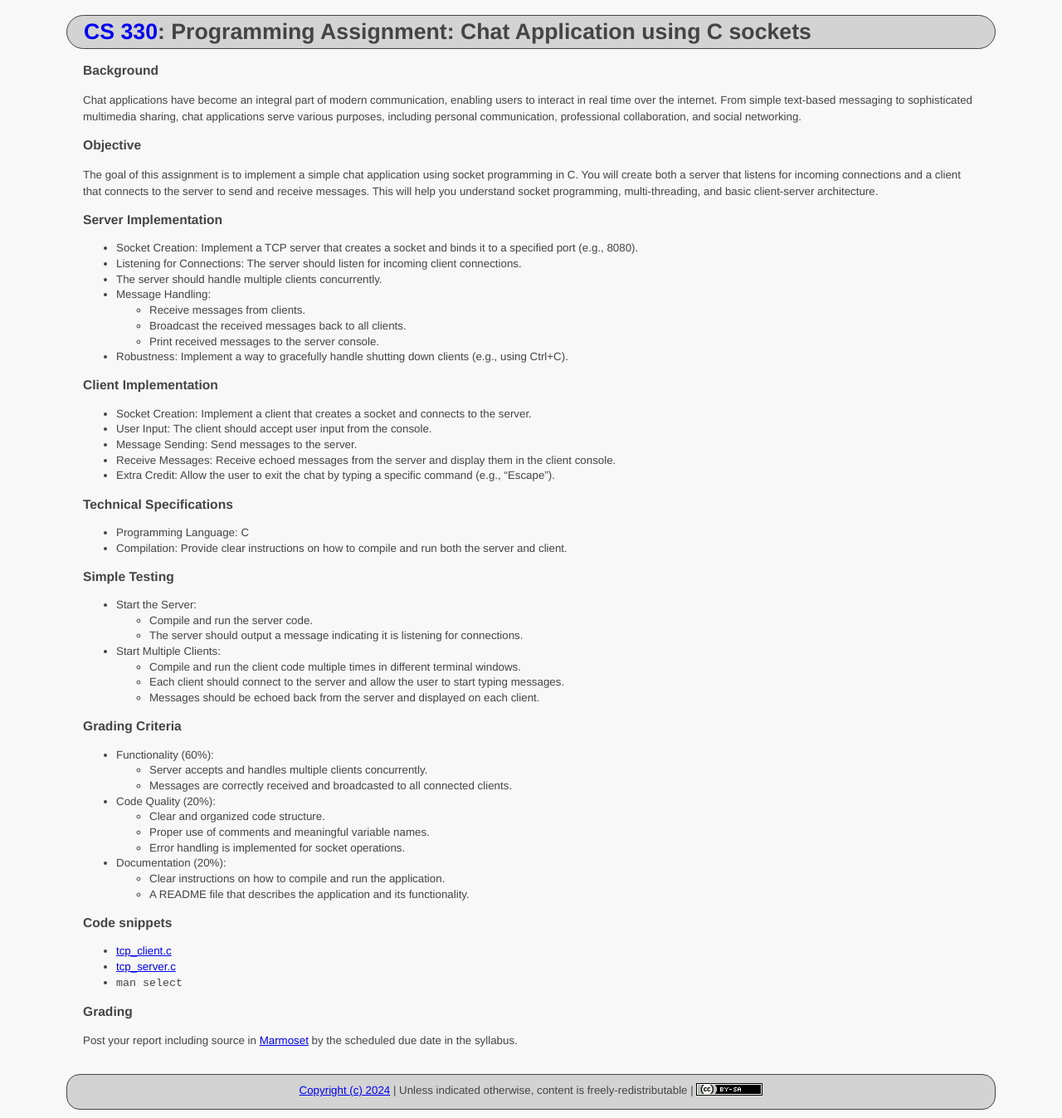
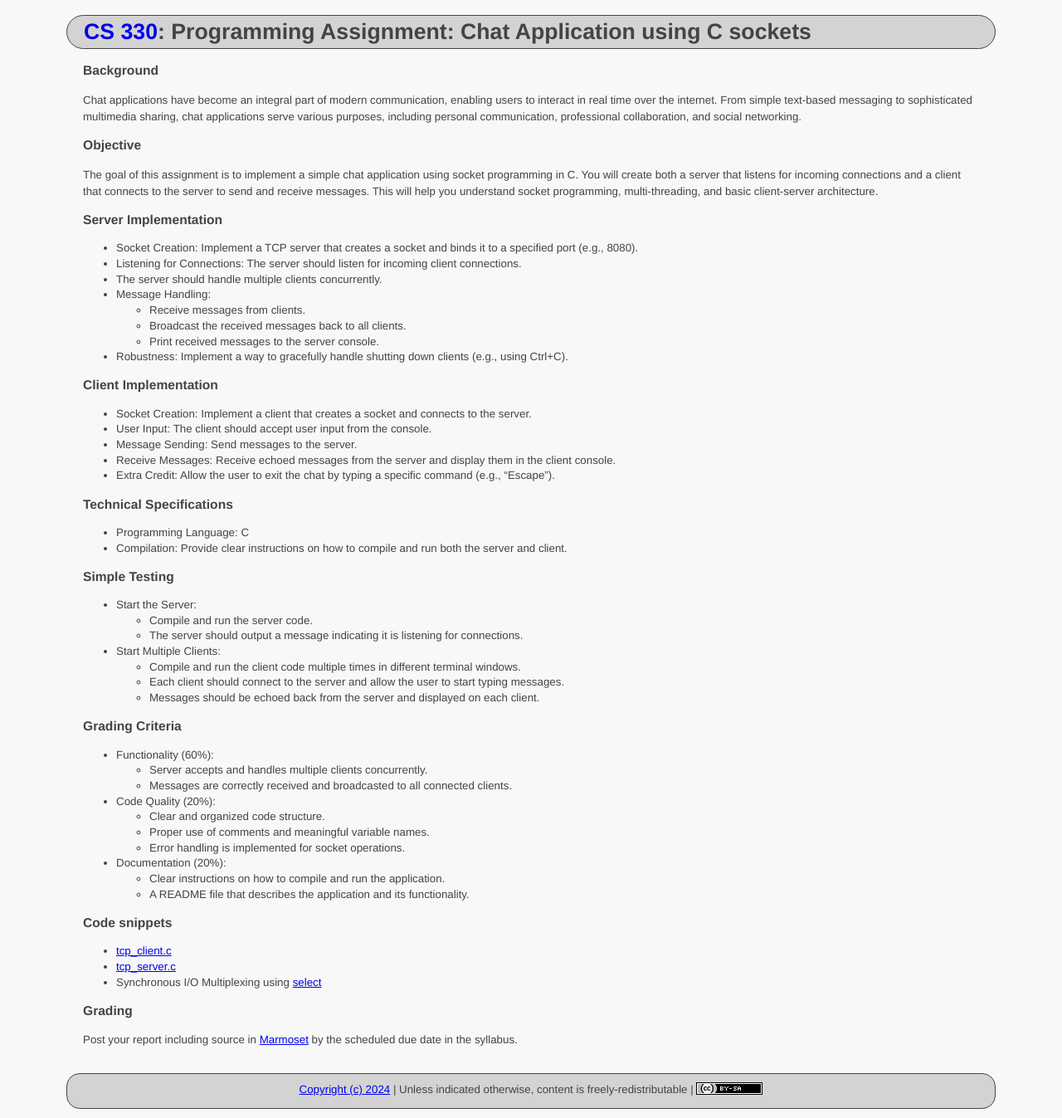
Before and after one commit to ycpcs/cs330-fall2024, a Jekyll site: the page built from labs/chat.md, in a window 1280 px wide. Shown: the whole page at 83% size. Built offline with Jekyll 4.4.1, drawn with Linux system fonts in a browser that asks for light colours.

Commit message:
update links

````diff
--- a/labs/chat.md
+++ b/labs/chat.md
@@ -55,7 +55,7 @@ title: "Programming Assignment: Chat Application using C sockets"
 ### Code snippets
   - [tcp_client.c](files/tcp_client.c)
   - [tcp_server.c](files/tcp_server.c)
-  - ```man select```
+  - Synchronous I/O Multiplexing using [select](https://www.man7.org/linux/man-pages/man2/select.2.html)
 
 ### Grading
 Post your report including source in [Marmoset](https://cs.ycp.edu/marmoset) by the scheduled due date in the syllabus.
````
